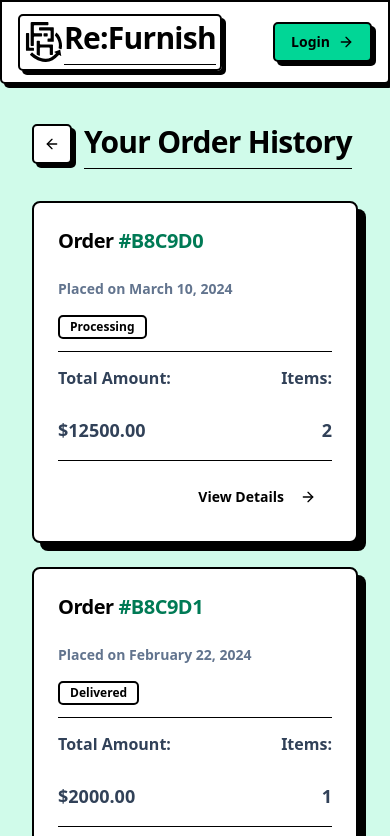
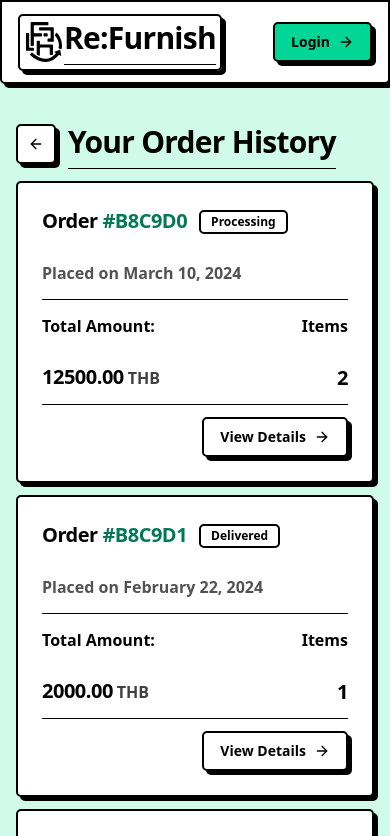
Before and after one commit to setthawut-kao/fe-group-project-4-tokyodiv, a React (Vite) app: page /orders in a window 390 px wide. Shown: the top 836 px of the page. Built offline with nearby package versions, Linux system fonts and the light colour scheme.

Commit message:
feat(checkout, order): fixed layout

```diff
--- a/src/App.jsx
+++ b/src/App.jsx
@@ -23,6 +23,7 @@ const router = createBrowserRouter([
           animationData={errorAnimationData}
           loop={true}
           autoplay={true}
+          className="w-140 h-140"
         />
       </section>
     ),
--- a/src/components/features/orders/OrderCard.jsx
+++ b/src/components/features/orders/OrderCard.jsx
@@ -1,8 +1,10 @@
 import { useNavigate } from "react-router-dom";
+
+import { Badge } from "@/components/ui/badge";
 import { Button } from "@/components/ui/button";
 import { Typography } from "@/components/ui/typography";
+
 import { ArrowRight } from "lucide-react";
-import { Badge } from "@/components/ui/badge";
 
 export const OrderCard = ({ order }) => {
   const navigate = useNavigate();
@@ -13,47 +15,46 @@ export const OrderCard = ({ order }) => {
   });
 
   return (
-    <div className="bg-white border-2 border-black rounded-lg shadow-[8px_8px_0px_#000] p-6 space-y-4">
-      <div className="flex flex-wrap gap-4 justify-between items-center border-b pb-3 mb-3">
-        <div>
-          <Typography as="h3" className="text-xl font-bold">
+    <div className="bg-white rounded-base border-2 border-border shadow-shadow p-6 space-y-3">
+      <div className="flex flex-col items-start border-b pb-3">
+        <div className="flex gap-3 items-center">
+          <Typography as="h4">
             Order{" "}
             <span className="text-emerald-700">
               #{order._id.slice(-6).toUpperCase()}
             </span>
           </Typography>
-          <Typography as="p" className="text-sm text-slate-500">
-            Placed on {orderDate}
-          </Typography>
+          <div>
+            <Badge variant="outline">{order.status || "Processing"}</Badge>
+          </div>
         </div>
-        <Badge variant="outline">{order.status || "Processing"}</Badge>
+        <Typography as="p" className="text-neutral-600">
+          Placed on {orderDate}
+        </Typography>
       </div>
 
-      <div className="grid grid-cols-2 gap-2 text-slate-700">
+      <div className="grid grid-cols-2 gap-3">
         <div>
-          <Typography as="p" className="font-semibold">
-            Total Amount:
-          </Typography>
-          <Typography as="p" className="text-lg font-bold">
-            ${order.totalAmount.toFixed(2)}
-          </Typography>
+          <Typography as="p">Total Amount:</Typography>
+          <div className="flex items-baseline gap-1">
+            <Typography as="h4">{order.totalAmount.toFixed(2)}</Typography>
+            <Typography as="p" className="text-neutral-700">
+              THB
+            </Typography>
+          </div>
         </div>
-        <div className="text-right">
-          <Typography as="p" className="font-semibold">
-            Items:
-          </Typography>
-          <Typography as="p" className="text-lg font-bold">
-            {order.products.length}
-          </Typography>
+        <div className="flex flex-col justify-between text-right">
+          <Typography as="p">Items</Typography>
+          <Typography as="h4">{order.products.length}</Typography>
         </div>
       </div>
 
-      <div className="mt-4 pt-4 border-t flex justify-end">
+      <div className="mt-3 pt-3 border-t flex justify-end">
         <Button
-          variant="outline"
+          variant="neutral"
           onClick={() => navigate(`/orders/${order._id}`)}
         >
-          View Details <ArrowRight className="ml-2 h-4 w-4" />
+          View Details <ArrowRight className="w-4 h-4" />
         </Button>
       </div>
     </div>
--- a/src/pages/CheckoutPage.jsx
+++ b/src/pages/CheckoutPage.jsx
@@ -68,10 +68,10 @@ export const CheckoutPage = () => {
         </div>
 
         <div className="lg:col-span-1 space-y-3 lg:sticky top-28">
-          <div className="p-6 bg-white rounded-base border-2 border-border shadow-shadow">
+          <div className="bg-white p-6 rounded-base border-2 border-border shadow-shadow">
             <ShippingForm formData={formData} setFormData={setFormData} />
           </div>
-          <div className="p-6 bg-white rounded-base border-2 border-border shadow-shadow">
+          <div className="bg-white p-6 rounded-base border-2 border-border shadow-shadow">
             <OrderSummary
               subtotal={subtotal}
               onConfirm={handleConfirmOrder}
--- a/src/pages/OrderDetailPage.jsx
+++ b/src/pages/OrderDetailPage.jsx
@@ -1,15 +1,18 @@
 import { useState, useEffect } from "react";
 import { useParams, useNavigate } from "react-router-dom";
-// import { Container } from "@/components/shared/Container"; // 👈 ลบออก
-import { Typography } from "@/components/ui/typography";
-// import { ProductCard } from "@/features/products/ProductCard";
 
-import { TitleBar } from "@/components/shared/TitleBar";
+import { Button } from "@/components/ui/button";
+import { Badge } from "@/components/ui/badge";
 import { Input } from "@/components/ui/input";
 import { Label } from "@/components/ui/label";
+import { ProductCard } from "@/components/features/products/ProductCard";
 import { Textarea } from "@/components/ui/textarea";
-import { Button } from "@/components/ui/button";
-import { Badge } from "@/components/ui/badge";
+import { TitleBar } from "@/components/shared/TitleBar";
+import { Typography } from "@/components/ui/typography";
+
+import Lottie from "lottie-react";
+import loadingAnimationData from "@/assets/animations/loading_animation.json";
+import errorAnimationData from "@/assets/animations/error_animation.json";
 
 // --- MOCK DATA TEMPORARY ---
 const MOCK_ORDERS = [
@@ -60,15 +63,28 @@ const MOCK_ORDERS = [
       address: "789 Backend Blvd, API City 20000",
     },
   },
+  {
+    _id: "65f0a1b2c3d4e5f6a7b8c9s0",
+    orderDate: "2024-02-22T14:30:00.000Z",
+    totalAmount: 2000.0,
+    status: "Delivered",
+    products: [
+      {
+        _id: "prod4",
+        name: "Industrial Coffee Table",
+        imageUrl: "/placeholders/table1.webp",
+        price: 2000,
+        quantity: 1,
+      },
+    ],
+    shippingDetails: {
+      recipientName: "Test User 1",
+      phoneNumber: "0812345678",
+      address: "789 Backend Blvd, API City 20000",
+    },
+  },
 ];
 // --- END MOCK DATA ---
-
-import Lottie from "lottie-react";
-import loadingAnimationData from "@/assets/animations/loading_animation.json";
-import errorAnimationData from "@/assets/animations/error_animation.json";
-import { ProductCard } from "@/components/features/products/ProductCard";
-// import axios from "@/lib/axios"; // 👈 ไม่มี axios แล้ว
-// import { useAuthStore } from "@/stores/useAuthStore"; // 👈 ไม่มี useAuthStore แล้ว
 
 export const OrderDetailPage = () => {
   const { orderId } = useParams();
@@ -78,13 +94,12 @@ export const OrderDetailPage = () => {
   const [error, setError] = useState(null);
 
   useEffect(() => {
-    // --- SIMULATE API CALL WITH MOCK DATA ---
     const fetchOrderDetails = async () => {
       try {
         setIsLoading(true);
         setError(null);
-        await new Promise((resolve) => setTimeout(resolve, 1000)); // หน่วงเวลา 1 วินาที
-        const foundOrder = MOCK_ORDERS.find((o) => o._id === orderId); // ค้นหาจาก Mock Data
+        await new Promise((resolve) => setTimeout(resolve, 1000));
+        const foundOrder = MOCK_ORDERS.find((o) => o._id === orderId);
         setOrder(foundOrder);
       } catch (err) {
         console.error(`Failed to fetch order ${orderId}:`, err);
@@ -108,11 +123,11 @@ export const OrderDetailPage = () => {
 
   if (isLoading) {
     return (
-      <div className="max-w-4xl mx-auto px-4 sm:px-6 lg:px-8 py-10 flex justify-center items-center min-h-[70vh]">
+      <div className="fixed inset-0 flex justify-center items-center bg-background z-50">
         <Lottie
           animationData={loadingAnimationData}
           loop={true}
-          className="w-32 h-32"
+          className="w-60 h-60"
         />
       </div>
     );
@@ -120,13 +135,13 @@ export const OrderDetailPage = () => {
 
   if (error) {
     return (
-      <div className="max-w-4xl mx-auto px-4 sm:px-6 lg:px-8 py-10 flex flex-col justify-center items-center min-h-[70vh] text-center">
+      <div className="fixed inset-0 flex justify-center items-center bg-background z-50">
         <Lottie
           animationData={errorAnimationData}
-          loop={false}
-          className="w-32 h-32"
+          loop={true}
+          className="w-60 h-60"
         />
-        <Typography as="p" className="text-red-500 mt-4 text-lg font-semibold">
+        <Typography as="p" className="text-red-500">
           {error}
         </Typography>
         <Button className="mt-4" onClick={() => navigate("/orders")}>
@@ -138,11 +153,9 @@ export const OrderDetailPage = () => {
 
   if (!order) {
     return (
-      <div className="max-w-4xl mx-auto px-4 sm:px-6 lg:px-8 py-10 flex flex-col justify-center items-center min-h-[70vh] text-center">
-        <Typography as="h2" className="text-2xl font-bold">
-          Order Not Found
-        </Typography>
-        <Typography as="p" className="text-slate-600 mt-2">
+      <div className="flex flex-col gap-3 max-w-4xl mx-auto px-3 sm:px-6 lg:px-8 py-10 justify-center items-center min-h-[70vh] text-center">
+        <Typography as="h2">Order Not Found</Typography>
+        <Typography as="p">
           The order details you are looking for could not be found.
         </Typography>
         <Button className="mt-4" onClick={() => navigate("/orders")}>
@@ -161,40 +174,30 @@ export const OrderDetailPage = () => {
   });
 
   return (
-    <div className="max-w-4xl mx-auto px-4 sm:px-6 lg:px-8 py-10">
-      {" "}
-      {/* 👈 ใช้ div แทน Container */}
+    <div className="lex flex-col gap-3 lg:gap-6 my-10 lg:my-20">
       <TitleBar
         title={`Order Details #${order._id.slice(-6).toUpperCase()}`}
         onBack={() => navigate("/orders")}
       />
-      <div className="mt-8 grid grid-cols-1 lg:grid-cols-3 gap-8 lg:gap-12 items-start">
-        <div className="lg:col-span-3 flex flex-wrap gap-4 justify-between items-center bg-white p-4 rounded-lg border-2 border-black">
-          <Typography as="p" className="text-lg font-semibold">
-            Ordered On: {orderDate}
-          </Typography>
-          <Badge variant="outline" className="px-4 py-2 text-base">
-            {order.status || "Processing"}
-          </Badge>
+      <div className="mt-8 grid grid-cols-1 lg:grid-cols-3 gap-3 lg:gap-10 items-start">
+        <div className="flex flex-wrap lg:col-span-3 gap-4 justify-between items-center p-3 bg-white rounded-base border-2 border-border shadow-shadow">
+          <Typography as="h4">Ordered On: {orderDate}</Typography>
+          <Badge className="px-2 py-1">{order.status || "Processing"}</Badge>
         </div>
 
         <div className="lg:col-span-2 space-y-4">
-          <Typography as="h3" className="text-xl font-semibold">
-            Items ({order.products.length})
-          </Typography>
-          <div className="grid grid-cols-1 sm:grid-cols-2 gap-6">
+          <Typography as="h3">Items ({order.products.length})</Typography>
+          <div className="grid grid-cols-1 sm:grid-cols-2 gap-3 lg:gap-10">
             {order.products.map((item) => (
               <ProductCard key={item._id} product={item} variant="cart" />
             ))}
           </div>
         </div>
 
-        <div className="lg:col-span-1 space-y-8 lg:sticky top-28">
-          <div className="space-y-6">
-            <Typography as="h2" className="text-2xl font-bold">
-              Shipping Details
-            </Typography>
-            <div>
+        <div className="lg:col-span-1 space-y-3 lg:sticky top-28">
+          <div className="bg-white p-6 space-y-3 rounded-base border-2 border-border shadow-shadow">
+            <Typography as="h4">Shipping Details</Typography>
+            <div className="grid gap-2">
               <Label htmlFor="recipientName">Full Name</Label>
               <Input
                 id="recipientName"
@@ -203,7 +206,7 @@ export const OrderDetailPage = () => {
                 disabled
               />
             </div>
-            <div>
+            <div className="grid gap-2">
               <Label htmlFor="phoneNumber">Phone Number</Label>
               <Input
                 id="phoneNumber"
@@ -212,7 +215,7 @@ export const OrderDetailPage = () => {
                 disabled
               />
             </div>
-            <div>
+            <div className="grid gap-2">
               <Label htmlFor="address">Address</Label>
               <Textarea
                 id="address"
@@ -223,13 +226,11 @@ export const OrderDetailPage = () => {
             </div>
           </div>
 
-          <div className="p-6 bg-white border-4 border-black rounded-lg shadow-[8px_8px_0px_#000] space-y-4">
-            <Typography as="h2" className="text-2xl font-bold">
-              Order Total
-            </Typography>
-            <div className="flex justify-between font-bold text-xl border-t pt-4">
+          <div className="bg-white p-6 space-y-3 rounded-base border-2 border-border shadow-shadow">
+            <Typography as="h4">Order Total</Typography>
+            <div className="flex justify-between border-t pt-3">
               <span>Total Paid</span>
-              <span>${order.totalAmount?.toFixed(2) || "0.00"}</span>
+              <span>{order.totalAmount?.toFixed(2) || "0.00"}</span>
             </div>
           </div>
         </div>
--- a/src/pages/OrderHistoryPage.jsx
+++ b/src/pages/OrderHistoryPage.jsx
@@ -1,10 +1,14 @@
 import { useState, useEffect } from "react";
-// import { Container } from "@/components/shared/Container"; // 👈 ลบออก
+import { useNavigate } from "react-router-dom";
+
+import { Button } from "@/components/ui/button";
+import { OrderCard } from "@/components/features/orders/OrderCard";
 import { Typography } from "@/components/ui/typography";
+import { TitleBar } from "@/components/shared/TitleBar";
 
-import { TitleBar } from "@/components/shared/TitleBar";
-import { useNavigate } from "react-router-dom";
-import { Button } from "@/components/ui/button";
+import Lottie from "lottie-react";
+import loadingAnimationData from "@/assets/animations/loading_animation.json";
+import errorAnimationData from "@/assets/animations/error_animation.json";
 
 // --- MOCK DATA TEMPORARY ---
 const MOCK_ORDERS = [
@@ -55,15 +59,28 @@ const MOCK_ORDERS = [
       address: "123 Main St, City, Country 10000",
     },
   },
+  {
+    _id: "65f0a1b2c3d4e5f6a7b8c9d2",
+    orderDate: "2024-02-22T14:30:00.000Z",
+    totalAmount: 2000.0,
+    status: "Delivered",
+    products: [
+      {
+        _id: "prod4",
+        name: "Industrial Coffee Table",
+        imageUrl: "/placeholders/table1.webp",
+        price: 2000,
+        quantity: 1,
+      },
+    ],
+    shippingDetails: {
+      recipientName: "Test User 1",
+      phoneNumber: "0812345678",
+      address: "123 Main St, City, Country 10000",
+    },
+  },
 ];
 // --- END MOCK DATA ---
-
-import Lottie from "lottie-react";
-import loadingAnimationData from "@/assets/animations/loading_animation.json";
-import errorAnimationData from "@/assets/animations/error_animation.json";
-import { OrderCard } from "@/components/features/orders/OrderCard";
-// import axios from "@/lib/axios"; // 👈 ไม่มี axios แล้ว
-// import { useAuthStore } from "@/stores/useAuthStore"; // 👈 ไม่มี useAuthStore แล้ว
 
 export const OrderHistoryPage = () => {
   const navigate = useNavigate();
@@ -77,7 +94,7 @@ export const OrderHistoryPage = () => {
       try {
         setIsLoading(true);
         setError(null);
-        await new Promise((resolve) => setTimeout(resolve, 1000)); // หน่วงเวลา 1 วินาที
+        await new Promise((resolve) => setTimeout(resolve, 1000));
         setOrders(MOCK_ORDERS);
       } catch (err) {
         console.error("Failed to fetch order history:", err);
@@ -93,11 +110,11 @@ export const OrderHistoryPage = () => {
 
   if (isLoading) {
     return (
-      <div className="max-w-4xl mx-auto px-4 sm:px-6 lg:px-8 py-10 flex justify-center items-center min-h-[50vh]">
+      <div className="fixed inset-0 flex justify-center items-center bg-background z-50">
         <Lottie
           animationData={loadingAnimationData}
           loop={true}
-          className="w-32 h-32"
+          className="w-60 h-60"
         />
       </div>
     );
@@ -105,13 +122,13 @@ export const OrderHistoryPage = () => {
 
   if (error) {
     return (
-      <div className="max-w-4xl mx-auto px-4 sm:px-6 lg:px-8 py-10 flex flex-col justify-center items-center min-h-[50vh] text-center">
+      <div className="fixed inset-0 flex justify-center items-center bg-background z-50">
         <Lottie
           animationData={errorAnimationData}
-          loop={false}
-          className="w-32 h-32"
+          loop={true}
+          className="w-60 h-60"
         />
-        <Typography as="p" className="text-red-500 mt-4 text-lg font-semibold">
+        <Typography as="p" className="text-red-500">
           {error}
         </Typography>
         <Button className="mt-4" onClick={() => navigate("/")}>
@@ -122,11 +139,9 @@ export const OrderHistoryPage = () => {
   }
 
   return (
-    <div className="max-w-4xl mx-auto px-4 sm:px-6 lg:px-8 py-10">
-      {" "}
-      {/* 👈 ใช้ div แทน Container */}
-      <TitleBar title="Your Order History" onBack={() => navigate(-1)} />
-      <div className="mt-8 space-y-6">
+    <div className="flex flex-col gap-3 lg:gap-6 my-10 lg:my-20 items-center">
+      <TitleBar title="Your Order History" onBack={() => navigate("/")} />
+      <div className="grid grid-cols-1 lg:grid-cols-3 w-full gap-3 lg:gap-10">
         {orders.length > 0 ? (
           orders.map((order) => <OrderCard key={order._id} order={order} />)
         ) : (
--- a/src/pages/OrderSuccessPage.jsx
+++ b/src/pages/OrderSuccessPage.jsx
@@ -1,7 +1,8 @@
-// src/pages/OrderSuccessPage.jsx
 import { Link } from "react-router-dom";
+
 import { Button } from "@/components/ui/button";
 import { Typography } from "@/components/ui/typography";
+
 import Lottie from "lottie-react";
 import successAnimationData from "@/assets/animations/success_animation.json";
 
```
